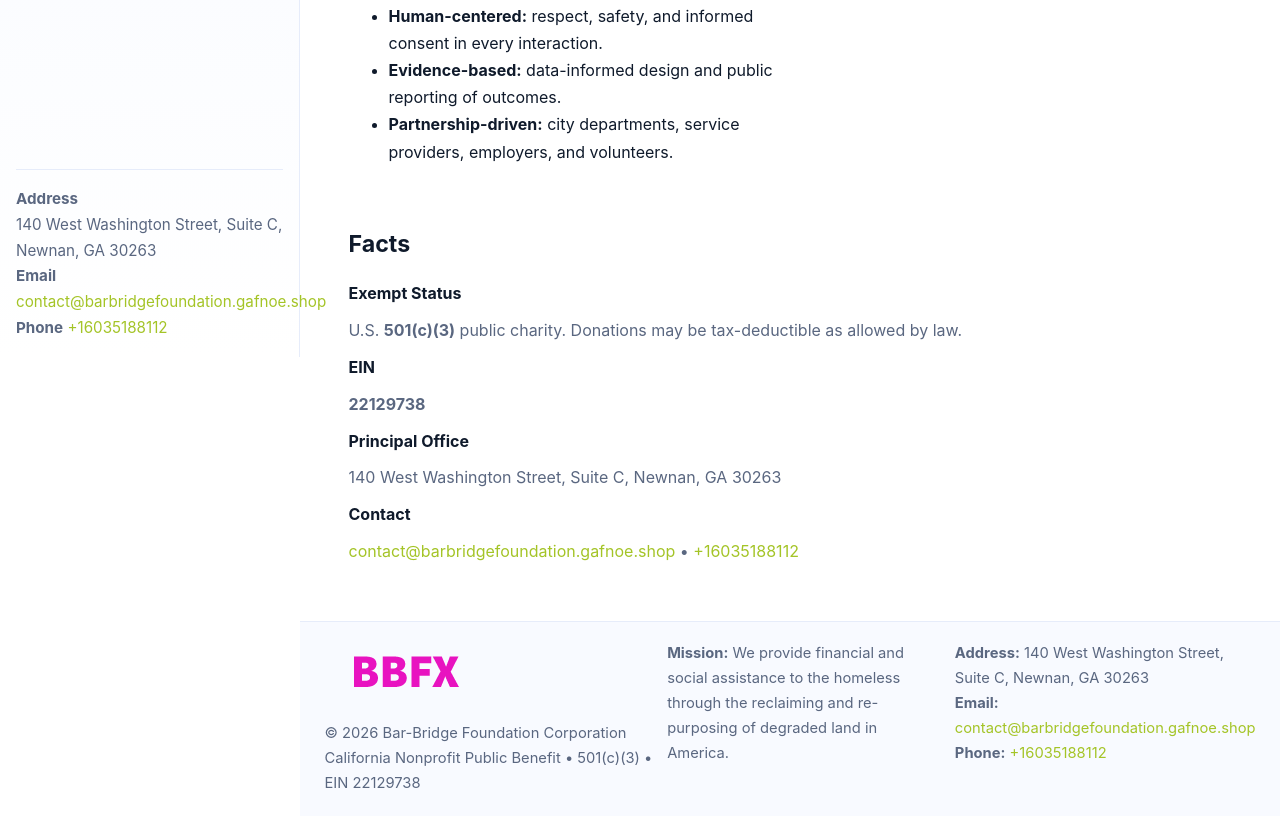
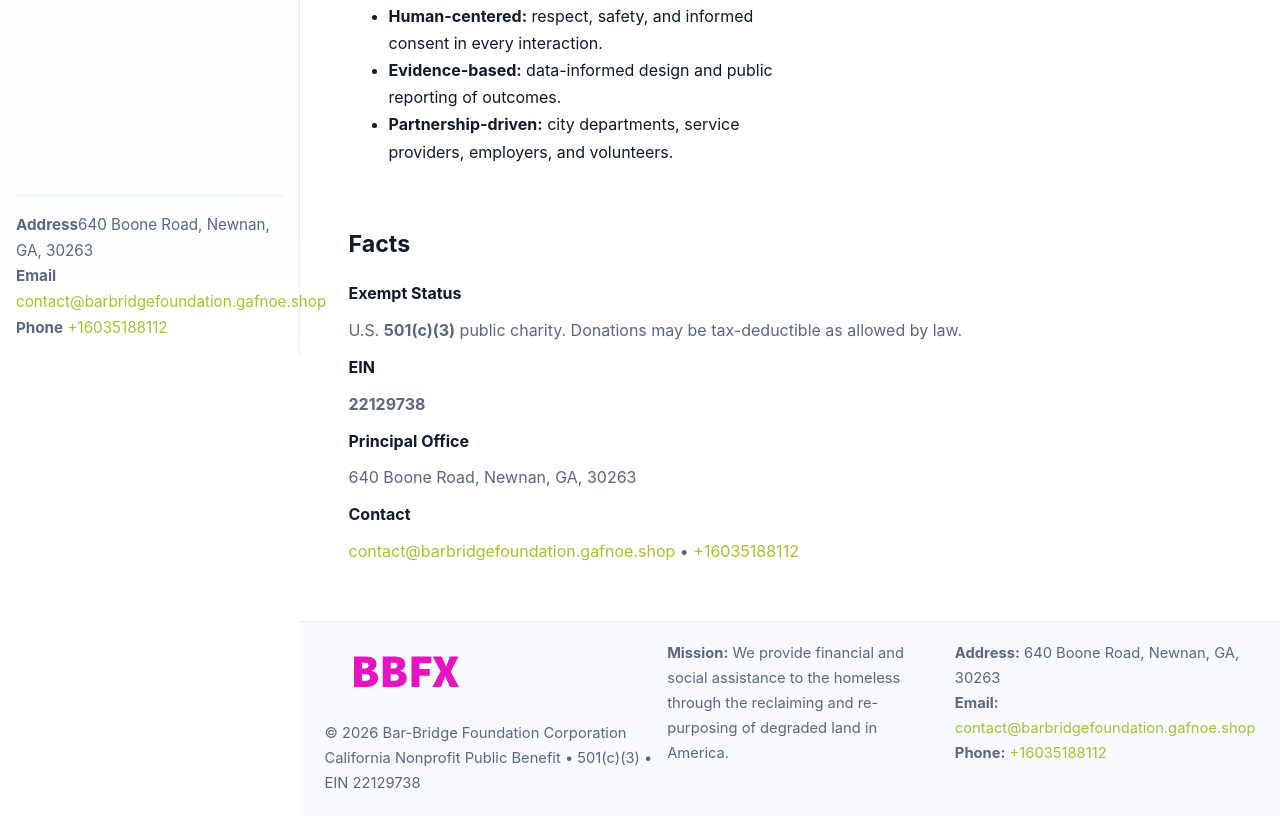
Before and after one commit to thuanbg111/bar-bridge-foundation-corporation-9738, a plain HTML site: page about.html in a window 1280 px wide. Shown: the part 443-1259 px from the top of the page. Drawn offline with Linux system fonts and the light colour scheme.

Commit message:
Safe replace address only

```diff
--- a/about.html
+++ b/about.html
@@ -6,7 +6,7 @@
 <link rel="stylesheet" href="assets/styles.css"/><link rel="icon" href="images/logo.png">
 <meta name="data-ein" content="22129738"><meta name="data-name" content="Bar-Bridge Foundation Corporation">
 <meta name="data-email" content="contact@barbridgefoundation.gafnoe.shop"><meta name="data-phone" content="+16035188112">
-<meta name="data-address" content="140 West Washington Street, Suite C, Newnan, GA 30263"><meta name="data-map" content="140+West+Washington+Street,+Suite+C,+Newnan,+GA+30263">
+<meta name="data-address640 Boone Road, Newnan, GA, 30263"><meta name="data-map" content="140+West+Washington+Street,+Suite+C,+Newnan,+GA+30263">
   <meta name="description" content="Our nonprofit strengthens the community with programs focused on community services, education, and direct relief.">
 </head>
 <body>
@@ -19,7 +19,7 @@
     <div class="c3daebbaa23"><img src="images/logo.png" alt=""></div>
     <span class="caa47b14418">501(c)(3) • EIN 22129738</span>
     <nav class="c2f5e092f1d"><a href="index.html">Home</a><a class="active" href="about.html">About</a><a href="governance.html">Governance</a><a href="contact.html">Contact</a></nav>
-    <div class="contact"><strong>Address</strong><br>140 West Washington Street, Suite C, Newnan, GA 30263<br><strong>Email</strong> <a href="mailto:contact@barbridgefoundation.gafnoe.shop">contact@barbridgefoundation.gafnoe.shop</a><br><strong>Phone</strong> <a href="tel:+16035188112">+16035188112</a></div>
+    <div class="contact"><strong>Address</strong>640 Boone Road, Newnan, GA, 30263<br><strong>Email</strong> <a href="mailto:contact@barbridgefoundation.gafnoe.shop">contact@barbridgefoundation.gafnoe.shop</a><br><strong>Phone</strong> <a href="tel:+16035188112">+16035188112</a></div>
   </aside>
 
   <main>
@@ -44,7 +44,7 @@
         <dl class="facts">
           <dt>Exempt Status</dt><dd>U.S. <strong>501(c)(3)</strong> public charity. Donations may be tax-deductible as allowed by law.</dd>
           <dt>EIN</dt><dd><strong>22129738</strong></dd>
-          <dt>Principal Office</dt><dd>140 West Washington Street, Suite C, Newnan, GA 30263</dd>
+          <dt>Principal Office</dt><dd>640 Boone Road, Newnan, GA, 30263</dd>
           <dt>Contact</dt><dd><a href="mailto:contact@barbridgefoundation.gafnoe.shop">contact@barbridgefoundation.gafnoe.shop</a> • <a href="tel:+16035188112">+16035188112</a></dd>
         </dl>
       </section>
@@ -54,7 +54,7 @@
       <div class="container grid">
         <div><img src="images/logo.png" alt="" style="width:160px;margin-bottom:.5rem"><div class="small">© <span id="year"></span> Bar-Bridge Foundation Corporation</div><div class="small">California Nonprofit Public Benefit • 501(c)(3) • EIN 22129738</div></div>
         <div><div class="small"><strong>Mission:</strong> We provide financial and social assistance to the homeless through the reclaiming and re-purposing of degraded land in America.</div></div>
-        <div><div class="small"><strong>Address:</strong> 140 West Washington Street, Suite C, Newnan, GA 30263<br><strong>Email:</strong> <a href="mailto:contact@barbridgefoundation.gafnoe.shop">contact@barbridgefoundation.gafnoe.shop</a><br><strong>Phone:</strong> <a href="tel:+16035188112">+16035188112</a></div></div>
+        <div><div class="small"><strong>Address:</strong> 640 Boone Road, Newnan, GA, 30263<br><strong>Email:</strong> <a href="mailto:contact@barbridgefoundation.gafnoe.shop">contact@barbridgefoundation.gafnoe.shop</a><br><strong>Phone:</strong> <a href="tel:+16035188112">+16035188112</a></div></div>
       </div>
     </footer>
   </main>
```
